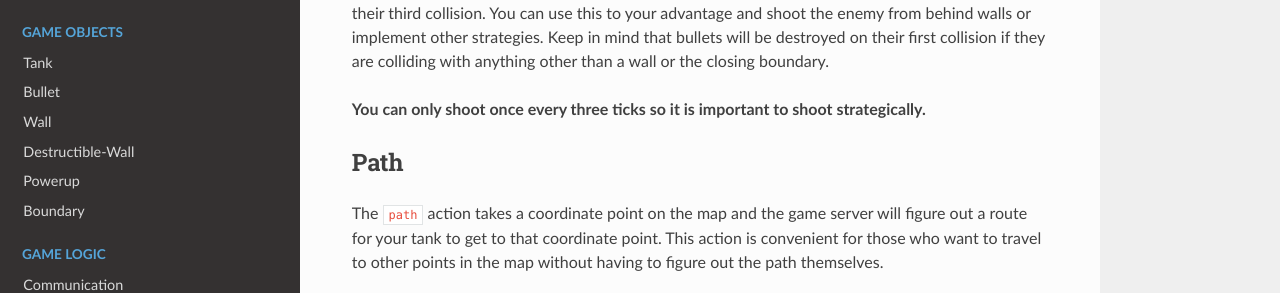
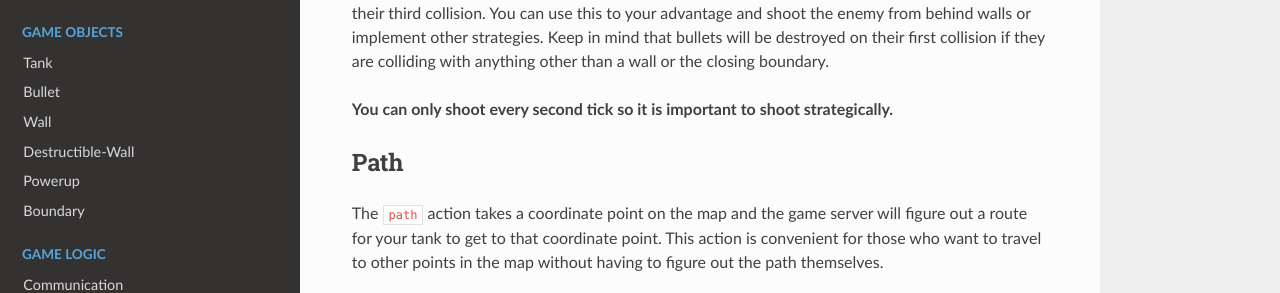
Before and after one commit to MonashAPS/cq23-game-server, an MkDocs documentation site: the page built from docs/game_logic/actions.md, in a window 1280 px wide and 900 px high, scrolled down 986 px. Shown: the part 158-451 px from the top of the window. Built offline with MkDocs 1.6.1, drawn with Linux system fonts in a browser that asks for light colours; nearby versions of some CDN libraries.

Commit message:
reduced tank health and shoot cooldown time

```diff
--- a/docs/game_logic/actions.md
+++ b/docs/game_logic/actions.md
@@ -39,7 +39,7 @@ Your bullets will bounce off walls and the closing boundary **two** times before
 You can use this to your advantage and shoot the enemy from behind walls or implement other strategies. Keep in mind that
 bullets will be destroyed on their first collision if they are colliding with anything other than a wall or the closing boundary.
 
-**You can only shoot once every three ticks so it is important to shoot strategically.**
+**You can only shoot every second tick so it is important to shoot strategically.**
 
 ## Path
 
```
Also changed, not shown: docs/game_objects/tank.md (+1 -1 lines), 1 other file.
